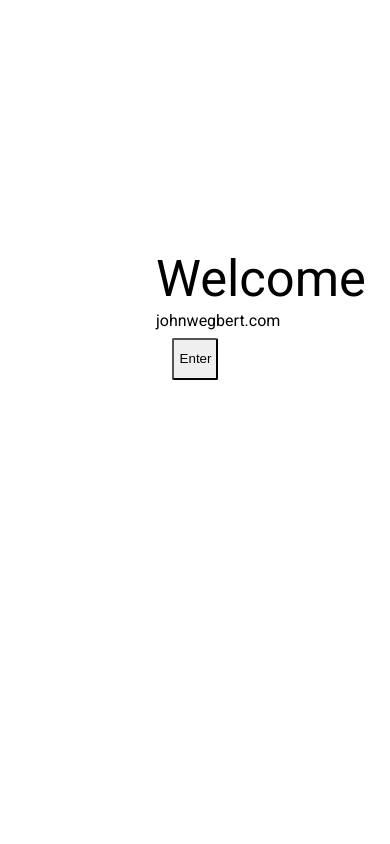
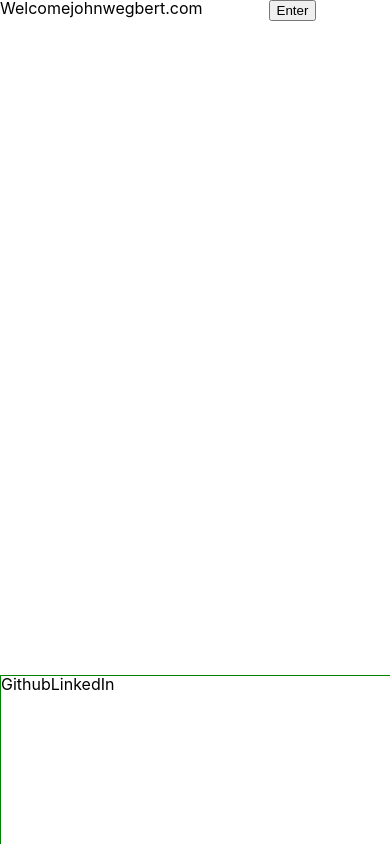
Before and after one commit to jhnegbrt/personal-website, a React (Create React App) app: page / in a window 390 px wide. Built offline with nearby package versions, Linux system fonts and the light colour scheme.

Commit message:
adds mobile welcome

```diff
--- a/src/App.js
+++ b/src/App.js
@@ -6,6 +6,7 @@ import About from './components/about'
 import Technologies from './components/technologies'
 import Projects from './components/projects'
 import WelcomeModal from './components/welcome_modal'
+import MobileWelcomeModal from './components/mobile/mobile_welcome_modal'
 import './index.css'
 // import MobileNavbar from './components/navbar_mobile'
 
@@ -15,13 +16,14 @@ const Modal = React.createContext()
 function App() {
   const [modal, setModal] = useState(true)
   const toggleModal = () =>{
-    debugger
     setModal(false)
   }
 
+  let width = window.innerWidth
+
   let site = (
     <div className="app">
-      <WelcomeModal className="off-screen"/>
+      {width > 768 ? <WelcomeModal className="off-screen"/> : <MobileWelcomeModal className="off-scrren" />}
       <Navbar />
       <Home />
       <About />
@@ -32,15 +34,16 @@ function App() {
   let welcomeModal = (
 
     <div className="app">
-      <WelcomeModal closeModal={toggleModal}/>
+      {width > 768 ? <WelcomeModal closeModal={toggleModal}/> : <MobileWelcomeModal closeModal={toggleModal}/>}
     </div>
 
   )
   return (
 
-    <div className="app">
+    <div>
       {modal ? welcomeModal : site }
     </div>
+
   );
 }
 
--- /dev/null
+++ b/src/components/mobile/mobile_welcome_modal.jsx
@@ -0,0 +1,33 @@
+import React from 'react'
+
+class MobileWelcomeModal extends React.Component{
+  constructor(props){
+    super(props)
+  }
+
+  render(){
+    return(
+      <div className={this.props.className ? "welcomeModal off-screen" : "welcomeModal"}>
+        <div className="mobile-block-1">
+          <div className="mobile-modal-left">
+            <h2>Welcome</h2>
+            <h2>johnwegbert.com</h2>
+          </div>
+        </div>
+        <div className="mobile-block-2">
+        <div className="mobile-modal-right">
+            <button onClick={this.props.closeModal}>Enter</button>
+          </div>
+        </div>
+        <div className="mobile-block-3">
+          <div className="modal-modal-bottom">
+            <a>Github</a>
+            <a>LinkedIn</a>
+          </div>
+        </div>
+      </div>
+    )
+  }
+}
+
+export default MobileWelcomeModal
--- a/src/components/welcome_modal.jsx
+++ b/src/components/welcome_modal.jsx
@@ -7,23 +7,26 @@ class WelcomeModal extends React.Component{
   }
 
   render(){
-    let welcomeModal = (
+    return(
       <div className={this.props.className ? "welcomeModal off-screen" : "welcomeModal"}>
         <div className="block-1">
         </div>
-        <div className="block-2"></div>
-        <div className="block-3"></div>
-        <div className="block-4">
-          <div className="modal-intro">
+        <div className="block-2">
+          <div className="modal-intro-left">
             <h2>Welcome</h2>
             <h3>johnwegbert.com</h3>
+          </div>
+        </div>
+        <div className="block-3">
+          <div className="modal-intro-right">
             <button onClick={this.props.closeModal}>Enter</button>
           </div>
         </div>
+        <div className="block-4">
+          <a>Github</a>
+          <a>LinkedIn</a>
+        </div>
       </div>
-    )
-    return(
-      welcomeModal
     )
   }
 }
--- a/src/styles/WelcomeModal.scss
+++ b/src/styles/WelcomeModal.scss
@@ -4,17 +4,32 @@
   display: flex;
   top: 0;
   left: 0;
-  z-index: 1000;
+  z-index: 5;
   overflow: hidden;
   width: 100%;
   height: 100%;
 
-  .modal-intro{
+  .modal-intro-right{
+    margin-top:20vh;
+    margin-left: 10vw;
+    button{
+      width: 20vw;
+      border-radius: 2px;
+      width: 60%;
+      height: 5vh;
+
+    }
+
+  }
+
+  .modal-intro-left{
+
     text-align: center;
     position: absolute;
     width: 40%;
-    left:80%;
-    bottom: 110%;
+    left: 25vw;
+    top:20vh;
+
     h2{
       font-size: 6vh;
       color:black;
@@ -27,12 +42,7 @@
       color: black;
       font-family: 'Roboto', sans-serif;
       margin-bottom: 1vh;
-    }
 
-    button{
-      border-radius: 2px;
-      width: 60%;
-      height: 5vh;
     }
 
   }
@@ -43,26 +53,81 @@
   .block-4{
 
     display: block;
-    height: 50%;
-    width: 50%;
     position: fixed;
-    z-index:1000;
+    z-index:10;
     transition: transform 1s cubic-bezier(0.97, 0.15, 0.31, 0.74);
-    transition-delay: 250ms;
   }
 
-  .block-2{
-    left: 50%;
-    top:0
+  .block-1{
+    height: 15vh;
+    width: 100vw;
+    transition-delay: 2s;
+
   }
+
+  .block-2,
   .block-3{
-    left: 50%;
-    top: 50%;
+    height: 55vh;
+    width: 50vw;
+    top: 15vh;
+    transition-delay: 1s;
+
+  }
+
+  .block-3{
+    left: 50vw;
   }
 
   .block-4{
-    left: 0;
-    top: 50%
+    display: flex;
+    width: 100vw;
+    height: 30vh;
+    top: 70vh;
+    transition-delay: 3s;
+    justify-content: space-evenly;
+
+    a{
+      margin-top: 15vh;
+    }
+
+  }
+
+  // Mobile
+
+  .mobile-modal-left,
+  .mobile-modal-right{
+    display: flex;
+    justify-content: space-around;
+  }
+
+  .mobile-block-1,
+  .mobile-block-2,
+  .mobile-block-3{
+    display: block;
+    position: fixed;
+    z-index:10;
+    transition: transform 1s cubic-bezier(0.97, 0.15, 0.31, 0.74);
+
+  }
+
+  .mobile-block-2,
+  .mobile-block-1{
+    width: 50vw;
+    height: 80vh;
+    transition-delay: 500ms
+  }
+
+  .mobile-block-2{
+    margin-left: 50vw;
+  }
+
+
+  .mobile-block-3{
+    margin-top: 80vh;
+    height: 20vh;
+    width: 100vw;
+    border: 1px solid green;
+    transition-delay: 1.5s;
   }
 
 }
@@ -71,31 +136,33 @@
 
   .block-1{
     background-color: rgb(215, 235, 248);
-    transform: translateX(-100vw);
+    transform: translateY(-100vh);
+    border-bottom: 1px solid black
+
   }
 
+  .mobile-block-1,
   .block-2{
     background-color: rgb(255, 255, 255);
-    transform: translateY(-100vh);
+    transform: translateX(-100vw);
     border: 1px solid black
+
   }
 
+  .mobile-block-2,
   .block-3{
     background-color: rgb(215, 235, 248);
     transform: translateX(100vw);
-  }
-
-  .block-4{
-    background-color: rgb(161, 161, 161);
-    transform: translateY(100vh);
     border: 1px solid black
-  }
-
-  .modal-intro{
-    // z-index:10000;
-    transform: translateY(-200vh);
-    transition: transform 500ms cubic-bezier(0.97, 0.15, 0.31, 0.74);
 
   }
 
+  .mobile-block-3,
+  .block-4{
+    background-color: rgb(255, 255, 255);
+    transform: translateY(100vh);
+    border-top: 1px solid black
+  }
+
+
 }
```
